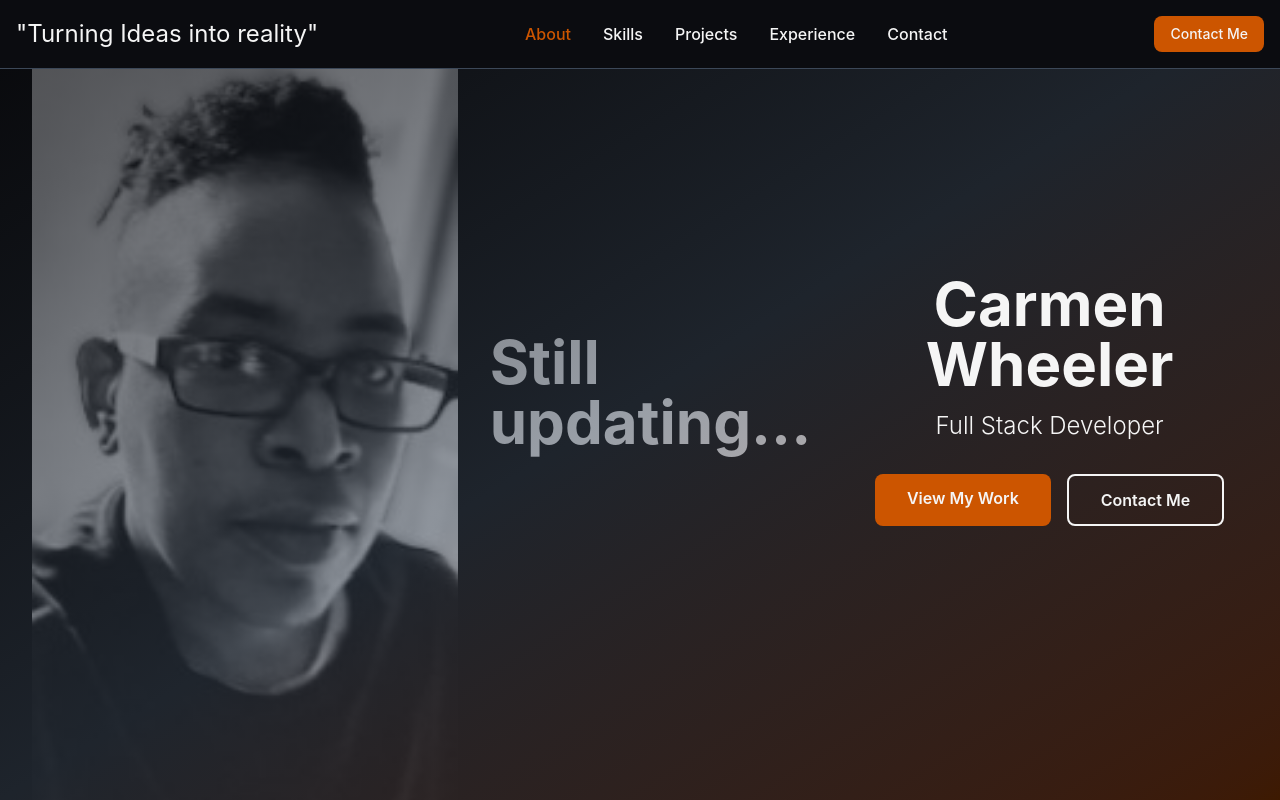
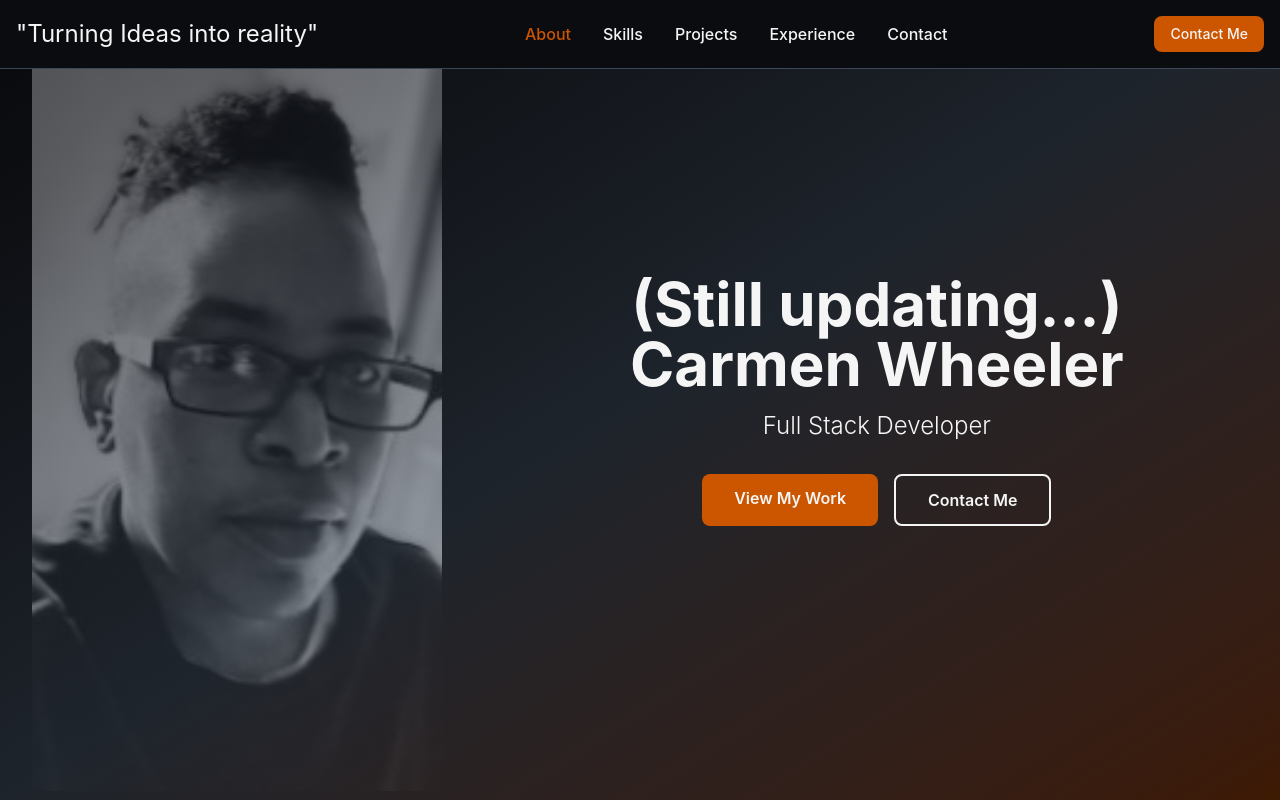
Before and after one commit to OutsideofemiT/Developer-Portfolio, a React (Vite) app: page / in a window 1280 px wide. Shown: the top 800 px of the page. Built offline with nearby package versions, Linux system fonts and the light colour scheme.

Commit message:
updating homepage

```diff
--- a/src/pages/Home.tsx
+++ b/src/pages/Home.tsx
@@ -26,11 +26,10 @@ return (
 
 			{/* Gradient Overlay - Smoky to Ash with subtle burnt */}
 			<div className="absolute inset-0 bg-gradient-to-br from-smoky/70 via-ash/50 to-burnt/30"></div>
-			<h1 className="text-4xl md:text-6xl font-bold text-whitesmoke mb-4">
-				Still updating...
-			</h1>
+
 			<div className="relative z-10 text-center px-6 md:px-12">
 				<h1 className="text-4xl md:text-6xl font-bold text-whitesmoke mb-4">
+					(Still updating...)
 					Carmen Wheeler
 				</h1>
 				<p className="text-xl md:text-2xl text-whitesmoke mb-8 font-light">
```
